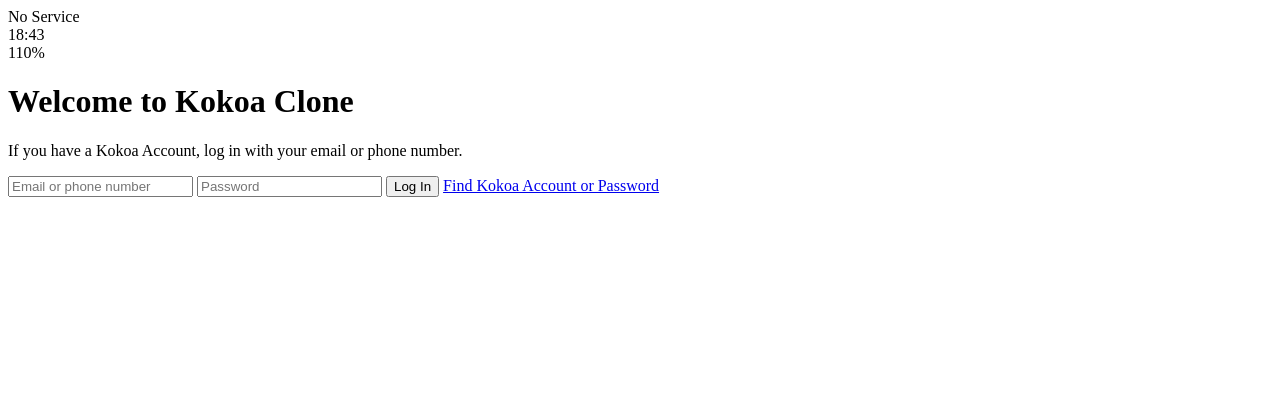
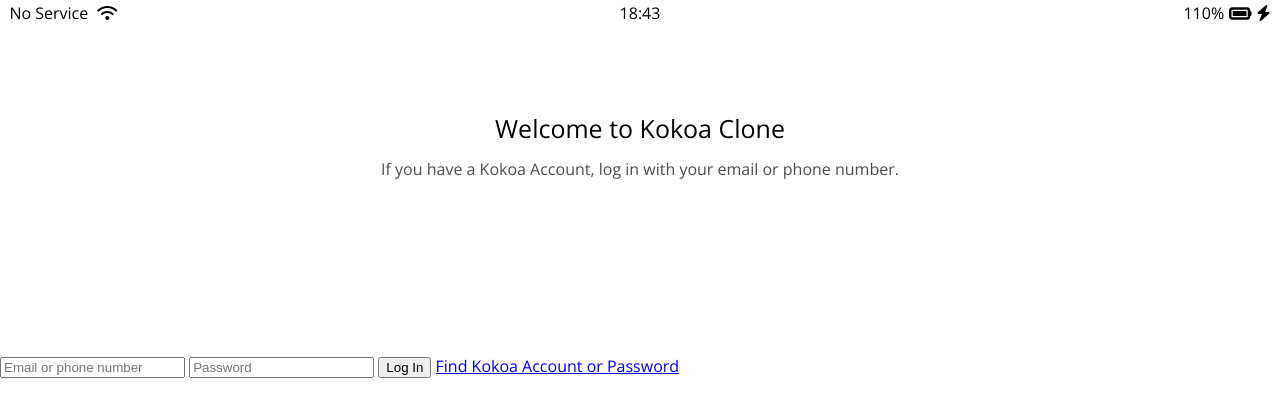
Before and after one commit to Crimsontid/kokoa-clone, a plain HTML site: page index.html in a window 1280 px wide. Drawn offline with nearby package versions, Linux system fonts and the light colour scheme.

Commit message:
index update 6.6

```diff
--- /dev/null
+++ b/css/reset.css
@@ -0,0 +1,129 @@
+/* http://meyerweb.com/eric/tools/css/reset/
+   v2.0 | 20110126
+   License: none (public domain)
+*/
+
+html,
+body,
+div,
+span,
+applet,
+object,
+iframe,
+h1,
+h2,
+h3,
+h4,
+h5,
+h6,
+p,
+blockquote,
+pre,
+a,
+abbr,
+acronym,
+address,
+big,
+cite,
+code,
+del,
+dfn,
+em,
+img,
+ins,
+kbd,
+q,
+s,
+samp,
+small,
+strike,
+strong,
+sub,
+sup,
+tt,
+var,
+b,
+u,
+i,
+center,
+dl,
+dt,
+dd,
+ol,
+ul,
+li,
+fieldset,
+form,
+label,
+legend,
+table,
+caption,
+tbody,
+tfoot,
+thead,
+tr,
+th,
+td,
+article,
+aside,
+canvas,
+details,
+embed,
+figure,
+figcaption,
+footer,
+header,
+hgroup,
+menu,
+nav,
+output,
+ruby,
+section,
+summary,
+time,
+mark,
+audio,
+video {
+  margin: 0;
+  padding: 0;
+  border: 0;
+  font-size: 100%;
+  font: inherit;
+  vertical-align: baseline;
+}
+/* HTML5 display-role reset for older browsers */
+article,
+aside,
+details,
+figcaption,
+figure,
+footer,
+header,
+hgroup,
+menu,
+nav,
+section {
+  display: block;
+}
+body {
+  line-height: 1;
+}
+ol,
+ul {
+  list-style: none;
+}
+blockquote,
+q {
+  quotes: none;
+}
+blockquote:before,
+blockquote:after,
+q:before,
+q:after {
+  content: "";
+  content: none;
+}
+table {
+  border-collapse: collapse;
+  border-spacing: 0;
+}
--- /dev/null
+++ b/css/status-bar.css
@@ -0,0 +1,28 @@
+.status-bar {
+  display: flex;
+  justify-content: center;
+  padding: 5px 3px;
+}
+
+.status-bar__column {
+  width: 33%;
+}
+
+.status-bar__column:nth-child(2) {
+  display: flex;
+  justify-content: center;
+}
+
+.status-bar__column:last-child {
+  display: flex;
+  justify-content: flex-end;
+  align-items: center;
+}
+
+.status-bar__column .fa-battery-full {
+  margin: 0px 5px;
+}
+
+.status-bar__column:first-child span {
+  margin-right: 5px;
+}
--- /dev/null
+++ b/css/styles.css
@@ -0,0 +1,28 @@
+@import "reset.css";
+
+@import url("https://fonts.googleapis.com/css2?family=Open+Sans:wght@400;600&display=swap");
+
+@import "status-bar.css";
+
+body {
+  font-family: "Open Sans", sans-serif;
+}
+
+.welcome-header {
+  margin: 90px 0px;
+  text-align: center;
+  display: flex;
+  flex-direction: column;
+  align-items: center;
+}
+
+.welcome-header__title {
+  margin-bottom: 20px;
+  font-size: 25px;
+}
+
+.welcome-header__text {
+  width: 60%;
+  opacity: 0.7;
+  margin-bottom: 90px;
+}
--- a/index.html
+++ b/index.html
@@ -5,21 +5,23 @@
   <head>
     <meta charset="UTF-8" />
     <meta name="viewport" content="width=device-width, initial-scale=1.0" />
+    <link rel="stylesheet" href="css/styles.css" />
     <title>Welcome to Kokoa Clone</title>
   </head>
   <body>
-    <div class="stasus-bar">
-      <div class="status-bar_column">
+    <div class="status-bar">
+      <div class="status-bar__column">
         <span>No Service</span>
-        <!-- To Do : wifi icon -->
+        <i class="fas fa-wifi"></i>
       </div>
-      <div class="status-bar_column">
+      <div class="status-bar__column">
         <span>18:43</span>
       </div>
-      <div class="status-bar_column">
+      <div class="status-bar__column">
         <span>110%</span>
-        <!-- battery icon -->
-        <!-- lightning icon -->
+        <i class="fas fa-battery-full fa-lg"></i>
+        <!-- lg : large -->
+        <i class="fas fa-bolt"></i>
       </div>
     </div>
 
@@ -37,5 +39,9 @@
       <a href="#">Find Kokoa Account or Password</a>
       <!-- # : same page-->
     </form>
+    <script
+      src="https://kit.fontawesome.com/3940552dbc.js"
+      crossorigin="anonymous"
+    ></script>
   </body>
 </html>
```
